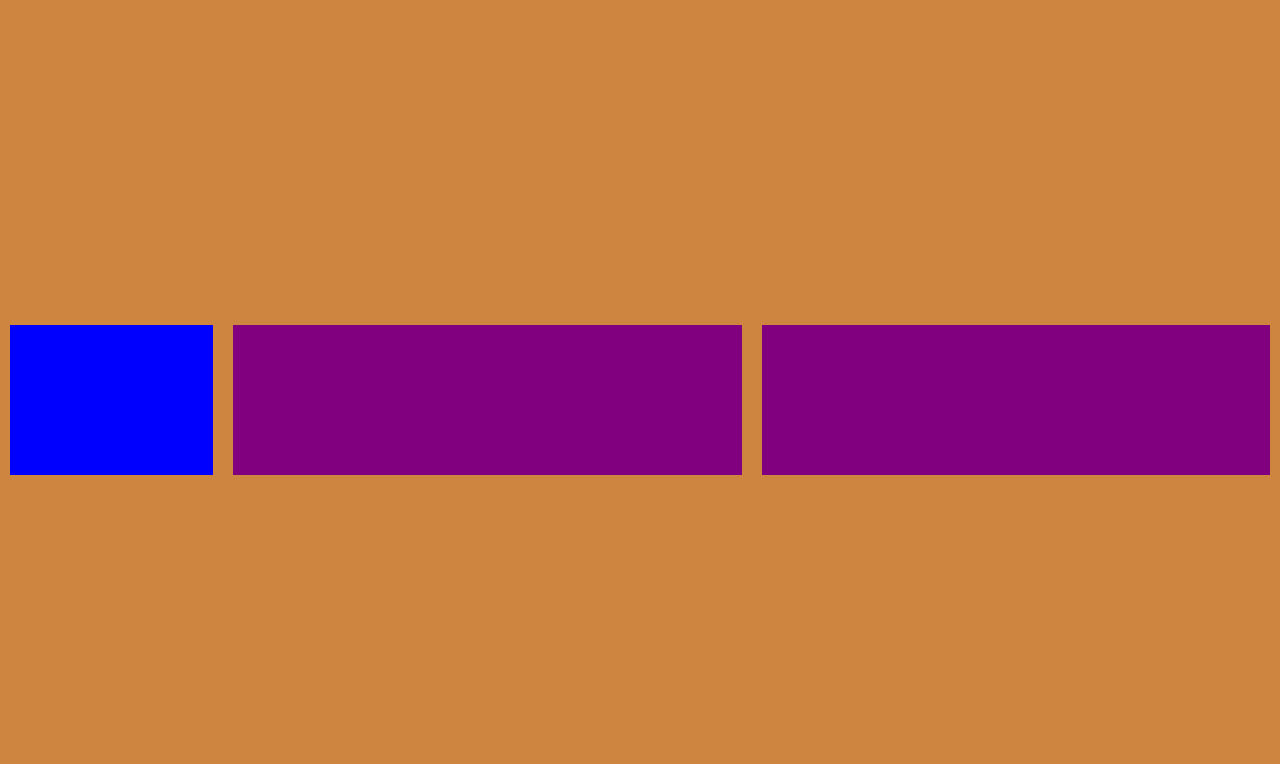
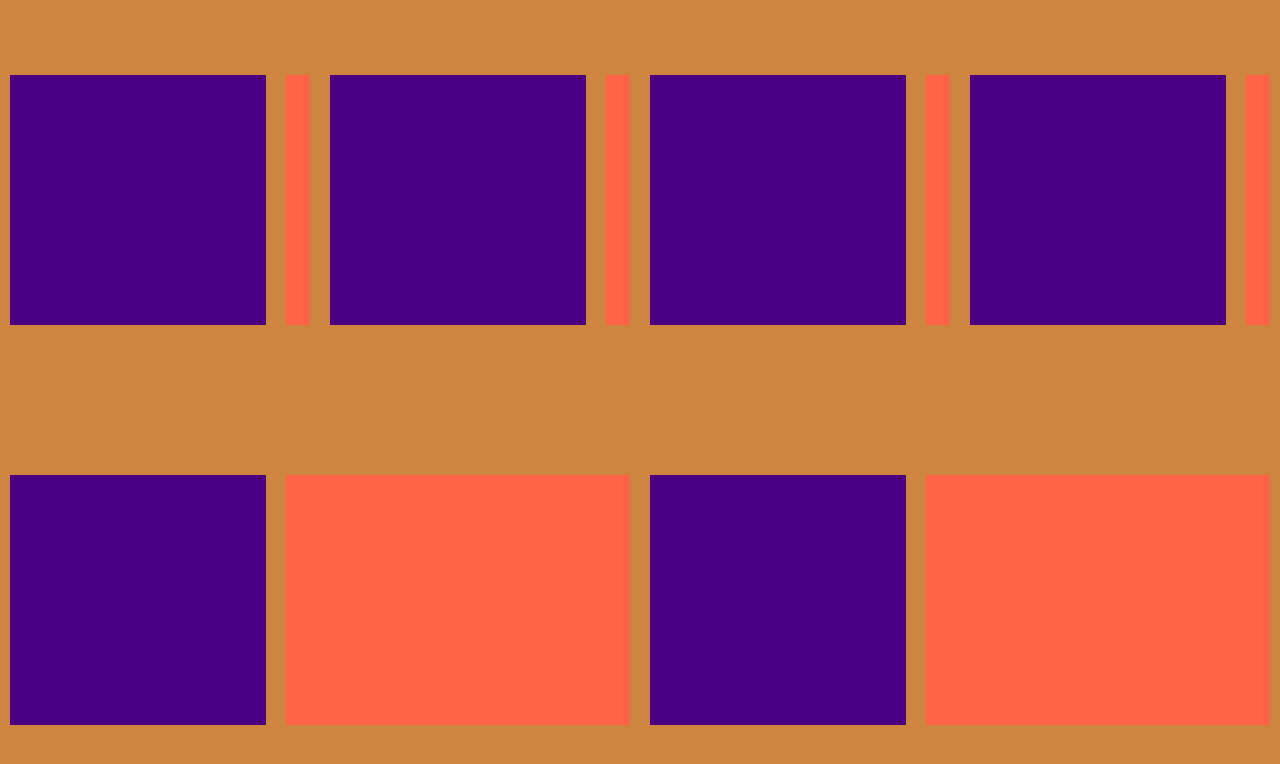
Before and after one commit to noahweasley/Advanced-CSS, a plain HTML site: page Flexbox/index.html in a window 1280 px wide. Drawn offline with Linux system fonts and the light colour scheme.

Commit message:
updated FlexBox Layout sample

```diff
--- a/Flexbox/index.html
+++ b/Flexbox/index.html
@@ -16,22 +16,32 @@
 
     [class*="box"] {
         width: 20%;
-        height: 150px;
+        height: 250px;
         background-color: blue;
         margin: 10px;
     }
 
     .container>*+* {
         background-color: purple;
-        flex: 1 1 50%;
+    }
+
+    .container>:nth-child(even) {
+        background-color: tomato;
+        flex: 1;
+    }
+
+    .container>:nth-child(odd) {
+        background-color: indigo;
     }
 
     .container {
         width: 100%;
         height: 100%;
         display: flex;
-        align-items: center;
+        align-items: start;
         justify-content: center;
+        flex-flow: row wrap;
+        align-content: space-around;
     }
 </style>
 
@@ -40,6 +50,15 @@
         <div class="box-1"></div>
         <div class="box-2"></div>
         <div class="box-3"></div>
+        <div class="box-4"></div>
+        <div class="box-5"></div>
+        <div class="box-6"></div>
+        <div class="box-7"></div>
+        <div class="box-8"></div>
+        <div class="box-9"></div>
+        <div class="box-10"></div>
+        <div class="box-11"></div>
+        <div class="box-12"></div>
     </div>
 </body>
 
```
